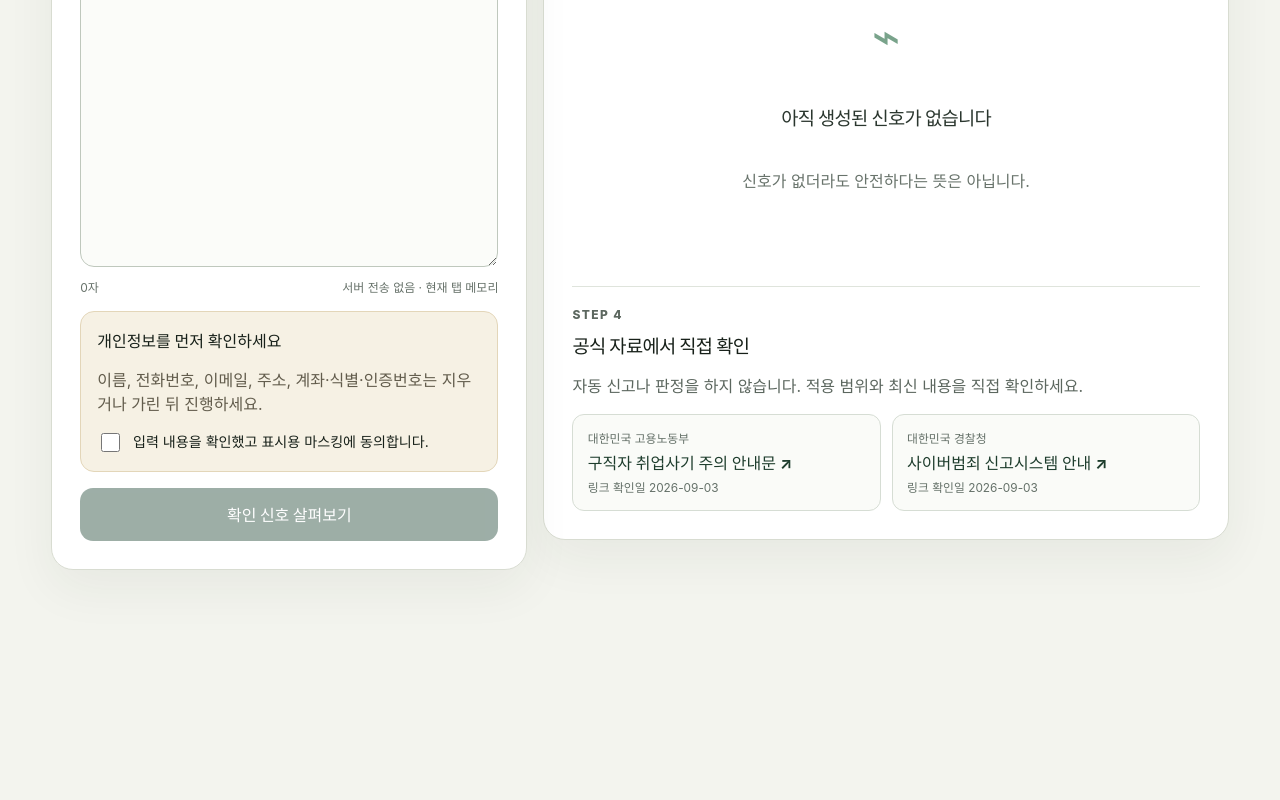
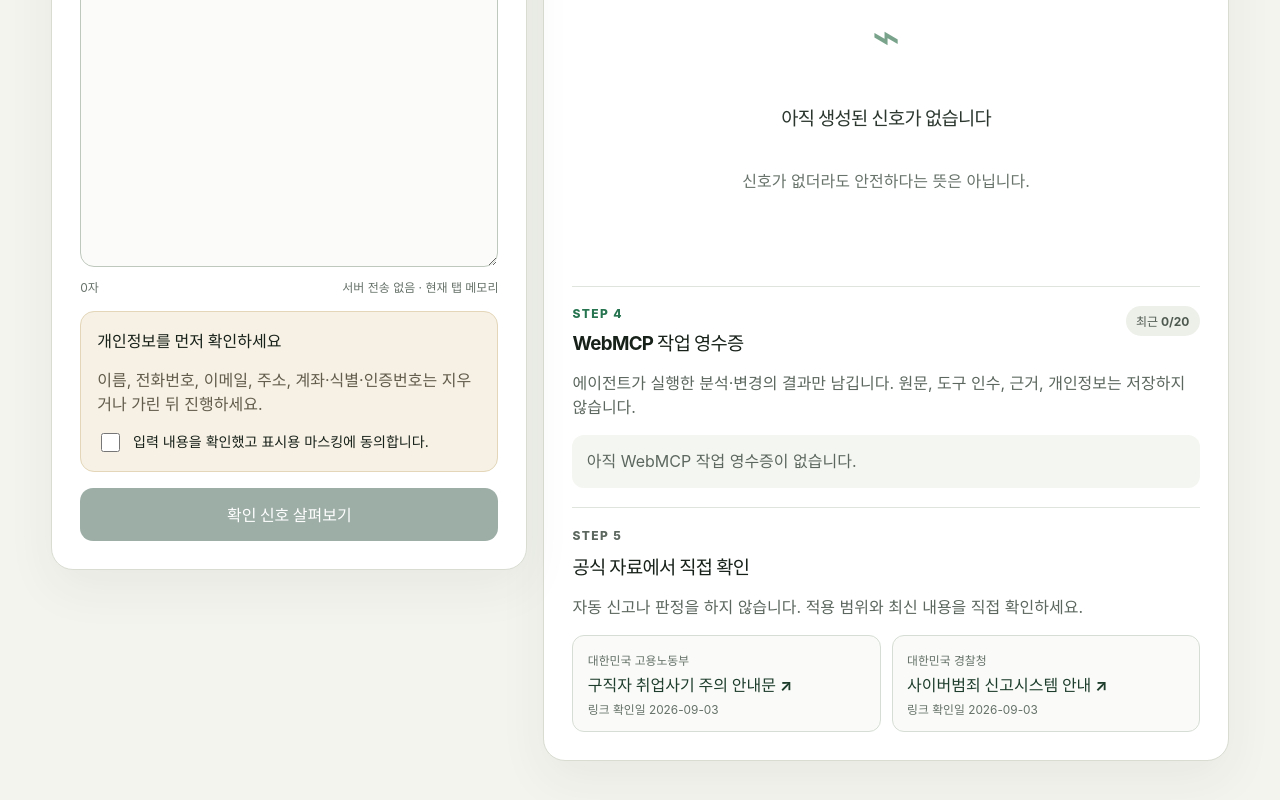
Before and after one commit to kjs844-art/offerproof-webmcp, a React (Vite) app: page / in a window 1280 px wide. Shown: the part 655-1455 px from the top of the page. Before the commit the page ends 1276 px from the top, so only its background shows below. Built offline with nearby package versions, Linux system fonts and the light colour scheme.

Commit message:
Add privacy-safe WebMCP action receipts

```diff
--- a/src/App.tsx
+++ b/src/App.tsx
@@ -7,6 +7,12 @@ import {
   updateOfferText,
   updateVerificationStep,
 } from './domain/caseState';
+import {
+  clearActionReceipts,
+  MAX_ACTION_RECEIPTS,
+  prependActionReceipt,
+  type ActionReceipt,
+} from './domain/actionReceipts';
 import type { OfferCase, OfficialResource, SignalId, VerificationStatus } from './domain/types';
 import { useOfferProofTools, type OfferProofToolApi } from './webmcp/useOfferProofTools';
 
@@ -36,17 +42,31 @@ const OFFICIAL_RESOURCES: OfficialResource[] = [
   },
 ];
 
+const RECEIPT_TIME_FORMAT = new Intl.DateTimeFormat('ko-KR', {
+  hour: '2-digit',
+  minute: '2-digit',
+  second: '2-digit',
+});
+
 function App() {
   const [offerCase, setOfferCase] = useState<OfferCase>(() => createOfferCase());
+  const [actionReceipts, setActionReceipts] = useState<ActionReceipt[]>(() => clearActionReceipts());
   const [notice, setNotice] = useState('제안 원문을 붙여넣고 개인정보를 확인해 주세요.');
   const [previousCase, setPreviousCase] = useState<OfferCase | null>(null);
   const caseRef = useRef(offerCase);
+  const receiptsRef = useRef(actionReceipts);
 
   const commit = (change: (current: OfferCase) => OfferCase) => {
     const next = change(caseRef.current);
     caseRef.current = next;
     setOfferCase(next);
     return next;
+  };
+
+  const recordReceipt = (receipt: ActionReceipt) => {
+    const next = prependActionReceipt(receiptsRef.current, receipt);
+    receiptsRef.current = next;
+    setActionReceipts(next);
   };
 
   const toolApi = useMemo<OfferProofToolApi>(() => ({
@@ -71,6 +91,8 @@ function App() {
       return next;
     },
     getResources: () => OFFICIAL_RESOURCES,
+    getReceipts: () => receiptsRef.current,
+    recordReceipt,
   }), []);
 
   const webMcpStatus = useOfferProofTools(toolApi);
@@ -119,8 +141,11 @@ function App() {
 
   const reset = () => {
     const fresh = createOfferCase();
+    const noReceipts = clearActionReceipts();
     caseRef.current = fresh;
+    receiptsRef.current = noReceipts;
     setOfferCase(fresh);
+    setActionReceipts(noReceipts);
     setPreviousCase(null);
     setNotice('새 검토를 시작했습니다.');
   };
@@ -132,7 +157,7 @@ function App() {
         <div className="topbar-actions">
           <span className={`status-pill status-${webMcpStatus}`}>
             <span aria-hidden="true">●</span>{' '}
-            {webMcpStatus === 'registered' && 'WebMCP 도구 5개 연결됨'}
+            {webMcpStatus === 'registered' && 'WebMCP 도구 6개 연결됨'}
             {webMcpStatus === 'checking' && 'WebMCP 확인 중'}
             {webMcpStatus === 'unsupported' && '수동 모드'}
             {webMcpStatus === 'error' && 'WebMCP 연결 오류'}
@@ -276,8 +301,36 @@ function App() {
               </section>
             )}
 
+            <section className="action-receipts" aria-labelledby="receipts-heading">
+              <div className="subheading-row">
+                <div>
+                  <p className="step-label">STEP 4</p>
+                  <h3 id="receipts-heading">WebMCP 작업 영수증</h3>
+                </div>
+                <span className="receipt-count">최근 {actionReceipts.length}/{MAX_ACTION_RECEIPTS}</span>
+              </div>
+              <p>에이전트가 실행한 분석·변경의 결과만 남깁니다. 원문, 도구 인수, 근거, 개인정보는 저장하지 않습니다.</p>
+              {actionReceipts.length === 0 ? (
+                <p className="receipt-empty">아직 WebMCP 작업 영수증이 없습니다.</p>
+              ) : (
+                <ol className="receipt-list" aria-live="polite">
+                  {actionReceipts.map((receipt) => (
+                    <li className={`receipt-row receipt-${receipt.outcome}`} key={receipt.receiptId}>
+                      <div className="receipt-title-row">
+                        <strong>{receipt.outcome === 'success' ? '적용됨' : '차단됨'}</strong>
+                        <time dateTime={receipt.createdAt}>{RECEIPT_TIME_FORMAT.format(new Date(receipt.createdAt))}</time>
+                      </div>
+                      <code>{receipt.toolName}</code>
+                      <p>{receipt.message}</p>
+                      <small>{receipt.toolClass === 'read' ? '읽기' : receipt.toolClass === 'analysis' ? '분석' : '변경'} · {receipt.caseId} · v{receipt.caseVersion}</small>
+                    </li>
+                  ))}
+                </ol>
+              )}
+            </section>
+
             <section className="resources" aria-labelledby="resources-heading">
-              <p className="step-label">STEP 4</p><h3 id="resources-heading">공식 자료에서 직접 확인</h3>
+              <p className="step-label">STEP 5</p><h3 id="resources-heading">공식 자료에서 직접 확인</h3>
               <p>자동 신고나 판정을 하지 않습니다. 적용 범위와 최신 내용을 직접 확인하세요.</p>
               <div className="resource-list">
                 {OFFICIAL_RESOURCES.map((resource) => (
--- /dev/null
+++ b/src/domain/actionReceipts.ts
@@ -0,0 +1,96 @@
+import type { OfferCase } from './types.ts';
+
+export const MAX_ACTION_RECEIPTS = 20;
+
+export const RECEIPT_TOOL_NAMES = [
+  'get_case_summary',
+  'inspect_offer_signals',
+  'build_verification_plan',
+  'update_verification_step',
+  'get_official_resources',
+] as const;
+
+export type ReceiptToolName = (typeof RECEIPT_TOOL_NAMES)[number];
+export type ReceiptToolClass = 'read' | 'analysis' | 'mutation';
+export type ReceiptOutcome = 'success' | 'blocked';
+
+export interface ActionReceipt {
+  receiptId: string;
+  createdAt: string;
+  toolName: ReceiptToolName;
+  toolClass: ReceiptToolClass;
+  outcome: ReceiptOutcome;
+  caseId: string;
+  caseVersion: number;
+  message: string;
+}
+
+const RECEIPT_COPY: Record<ReceiptToolName, {
+  toolClass: ReceiptToolClass;
+  success: string;
+  blocked: string;
+}> = {
+  get_case_summary: {
+    toolClass: 'read',
+    success: '개인정보 보호 사례 요약을 읽었습니다.',
+    blocked: '사례 요약을 반환하지 않았습니다. 화면의 개인정보 확인 상태를 점검하세요.',
+  },
+  inspect_offer_signals: {
+    toolClass: 'analysis',
+    success: '브라우저 로컬 신호 검사를 완료했습니다.',
+    blocked: '신호 검사를 적용하지 않았습니다. 화면의 개인정보 확인 상태를 점검하세요.',
+  },
+  build_verification_plan: {
+    toolClass: 'mutation',
+    success: '확인 체크리스트 변경을 적용했습니다.',
+    blocked: '체크리스트 변경을 적용하지 않았습니다. 변경 동의와 최신 사례 상태를 확인하세요.',
+  },
+  update_verification_step: {
+    toolClass: 'mutation',
+    success: '확인 항목 상태 변경을 적용했습니다.',
+    blocked: '확인 항목 변경을 적용하지 않았습니다. 변경 동의와 최신 사례 상태를 확인하세요.',
+  },
+  get_official_resources: {
+    toolClass: 'read',
+    success: '사전에 확인한 공식 자료 목록을 읽었습니다.',
+    blocked: '공식 자료 목록을 반환하지 않았습니다.',
+  },
+};
+
+function newReceiptId(): string {
+  if (globalThis.crypto?.randomUUID) return `receipt-${globalThis.crypto.randomUUID()}`;
+  return `receipt-${Date.now().toString(36)}-${Math.random().toString(36).slice(2, 10)}`;
+}
+
+/**
+ * Creates a receipt from allow-listed metadata only. This function intentionally
+ * accepts no raw tool input, offer text, signal evidence, or arbitrary message.
+ */
+export function createActionReceipt(
+  toolName: ReceiptToolName,
+  outcome: ReceiptOutcome,
+  state: Pick<OfferCase, 'caseId' | 'caseVersion'>,
+): ActionReceipt {
+  const copy = RECEIPT_COPY[toolName];
+  return {
+    receiptId: newReceiptId(),
+    createdAt: new Date().toISOString(),
+    toolName,
+    toolClass: copy.toolClass,
+    outcome,
+    caseId: state.caseId,
+    caseVersion: state.caseVersion,
+    message: copy[outcome],
+  };
+}
+
+export function prependActionReceipt(
+  current: readonly ActionReceipt[],
+  receipt: ActionReceipt,
+): ActionReceipt[] {
+  return [receipt, ...current].slice(0, MAX_ACTION_RECEIPTS);
+}
+
+export function clearActionReceipts(): ActionReceipt[] {
+  return [];
+}
--- a/src/styles.css
+++ b/src/styles.css
@@ -83,11 +83,23 @@ dt { color: #59655d; font-size: .78rem; font-weight: 800; }
 dd { margin: 0; line-height: 1.5; }
 .plan-actions { display: grid; grid-template-columns: 1fr auto; gap: 1rem; align-items: center; margin: 1rem 0; }
 .agent-consent { max-width: 220px; }
-.checklist, .resources { margin-top: 1.2rem; padding-top: 1.2rem; border-top: 1px solid #dfe4dc; }
+.checklist, .action-receipts, .resources { margin-top: 1.2rem; padding-top: 1.2rem; border-top: 1px solid #dfe4dc; }
 .verification-row { display: flex; gap: .75rem; align-items: flex-start; padding: .8rem; margin-top: .55rem; border: 1px solid #dbe0d8; border-radius: 12px; cursor: pointer; }
 .verification-row.is-done { background: #edf7f0; color: #526158; text-decoration: line-through; }
 .verification-row.is-stale { opacity: .62; cursor: not-allowed; }
 .verification-row small { display: block; margin-top: 3px; color: #704b00; font-size: .75rem; text-decoration: none; }
+.action-receipts > p { color: #5c675f; line-height: 1.5; }
+.receipt-count { flex: 0 0 auto; border-radius: 999px; padding: .4rem .65rem; background: #edf0e9; color: #4e594f; font-size: .75rem; font-weight: 750; }
+.receipt-empty { margin: .75rem 0 0; padding: .9rem; border-radius: 12px; background: #f4f6f1; }
+.receipt-list { display: grid; gap: .65rem; max-height: 25rem; margin: .8rem 0 0; padding: 0; overflow-y: auto; list-style: none; }
+.receipt-row { padding: .85rem; border: 1px solid #d8dcd1; border-left-width: 4px; border-radius: 12px; background: #fcfdfa; }
+.receipt-row.receipt-success { border-left-color: #2c8457; }
+.receipt-row.receipt-blocked { border-left-color: #b97622; background: #fffaf0; }
+.receipt-title-row { display: flex; justify-content: space-between; gap: .75rem; align-items: center; }
+.receipt-title-row time, .receipt-row small { color: #667169; font-size: .74rem; }
+.receipt-row code { display: block; margin-top: .35rem; color: #315d48; font-size: .76rem; overflow-wrap: anywhere; }
+.receipt-row p { margin: .45rem 0; line-height: 1.45; }
+.receipt-row small { display: block; overflow-wrap: anywhere; }
 .resources > p { color: #5c675f; line-height: 1.5; }
 .resource-list { display: grid; grid-template-columns: repeat(2, 1fr); gap: .7rem; }
 .resource-list a { display: flex; flex-direction: column; gap: .25rem; padding: .9rem; border: 1px solid #d6ddd4; border-radius: 12px; color: #1e3d2d; text-decoration: none; background: #fafbf8; }
--- a/src/webmcp/useOfferProofTools.ts
+++ b/src/webmcp/useOfferProofTools.ts
@@ -1,4 +1,10 @@
 import { useEffect, useState } from 'react';
+import {
+  createActionReceipt,
+  type ActionReceipt,
+  type ReceiptOutcome,
+  type ReceiptToolName,
+} from '../domain/actionReceipts.ts';
 import { SIGNAL_IDS, type OfferCase, type OfficialResource, type SignalId, type VerificationStatus } from '../domain/types.ts';
 
 type JsonSchema = Record<string, unknown>;
@@ -33,6 +39,8 @@ export interface OfferProofToolApi {
   buildPlan: (caseId: string, expectedVersion: number, signalIds?: SignalId[]) => OfferCase;
   updateStep: (caseId: string, stepId: string, status: VerificationStatus, expectedVersion: number) => OfferCase;
   getResources: () => OfficialResource[];
+  getReceipts: () => ActionReceipt[];
+  recordReceipt: (receipt: ActionReceipt) => void;
 }
 
 export type WebMcpStatus = 'checking' | 'registered' | 'unsupported' | 'error';
@@ -77,6 +85,15 @@ function requirePrivacy(state: OfferCase): void {
   }
 }
 
+function recordOutcome(
+  api: OfferProofToolApi,
+  toolName: ReceiptToolName,
+  outcome: ReceiptOutcome,
+  state: Pick<OfferCase, 'caseId' | 'caseVersion'> = api.getState(),
+): void {
+  api.recordReceipt(createActionReceipt(toolName, outcome, state));
+}
+
 export function createOfferProofTools(api: OfferProofToolApi): WebMcpTool[] {
   return [
     {
@@ -88,6 +105,7 @@ export function createOfferProofTools(api: OfferProofToolApi): WebMcpTool[] {
         try {
           const state = api.getState();
           requirePrivacy(state);
+          recordOutcome(api, 'get_case_summary', 'success', state);
           return ok(`현재 사례는 v${state.caseVersion}이며 확인 신호 ${state.signals.length}개가 있습니다.`, {
             ok: true,
             caseId: state.caseId,
@@ -99,6 +117,7 @@ export function createOfferProofTools(api: OfferProofToolApi): WebMcpTool[] {
             verificationSteps: state.verificationSteps,
           });
         } catch (error) {
+          recordOutcome(api, 'get_case_summary', 'blocked');
           return failure(error);
         }
       },
@@ -111,6 +130,7 @@ export function createOfferProofTools(api: OfferProofToolApi): WebMcpTool[] {
       execute: () => {
         try {
           const state = api.inspect();
+          recordOutcome(api, 'inspect_offer_signals', 'success', state);
           return ok(`확인이 필요한 신호 ${state.signals.length}개를 찾았습니다. 이는 사기 또는 안전 판정이 아닙니다.`, {
             ok: true,
             caseId: state.caseId,
@@ -119,6 +139,7 @@ export function createOfferProofTools(api: OfferProofToolApi): WebMcpTool[] {
             signals: state.signals,
           });
         } catch (error) {
+          recordOutcome(api, 'inspect_offer_signals', 'blocked');
           return failure(error);
         }
       },
@@ -147,6 +168,7 @@ export function createOfferProofTools(api: OfferProofToolApi): WebMcpTool[] {
           if (typeof input.caseId !== 'string') throw new Error('INVALID_INPUT: caseId가 필요합니다.');
           if (!Number.isInteger(input.expectedVersion)) throw new Error('INVALID_INPUT: expectedVersion 정수가 필요합니다.');
           const state = api.buildPlan(input.caseId, input.expectedVersion as number, asSignalIds(input.signalIds));
+          recordOutcome(api, 'build_verification_plan', 'success', state);
           return ok(`확인 체크리스트 ${state.verificationSteps.length}개를 만들었습니다.`, {
             ok: true,
             caseId: state.caseId,
@@ -155,6 +177,7 @@ export function createOfferProofTools(api: OfferProofToolApi): WebMcpTool[] {
             verificationSteps: state.verificationSteps,
           });
         } catch (error) {
+          recordOutcome(api, 'build_verification_plan', 'blocked');
           return failure(error);
         }
       },
@@ -186,6 +209,7 @@ export function createOfferProofTools(api: OfferProofToolApi): WebMcpTool[] {
           if (input.status !== 'todo' && input.status !== 'done') throw new Error('status는 todo 또는 done이어야 합니다.');
           if (!Number.isInteger(input.expectedVersion)) throw new Error('INVALID_INPUT: expectedVersion 정수가 필요합니다.');
           const state = api.updateStep(input.caseId, input.stepId, input.status, input.expectedVersion as number);
+          recordOutcome(api, 'update_verification_step', 'success', state);
           return ok('확인 항목 상태를 변경했습니다.', {
             ok: true,
             caseId: state.caseId,
@@ -194,6 +218,7 @@ export function createOfferProofTools(api: OfferProofToolApi): WebMcpTool[] {
             changedFields: ['status'],
           });
         } catch (error) {
+          recordOutcome(api, 'update_verification_step', 'blocked');
           return failure(error);
         }
       },
@@ -204,10 +229,29 @@ export function createOfferProofTools(api: OfferProofToolApi): WebMcpTool[] {
       inputSchema: EMPTY_SCHEMA,
       annotations: { readOnlyHint: true, untrustedContentHint: false },
       execute: () => {
-        const resources = api.getResources();
-        return ok(`공식 확인 자료 ${resources.length}개를 반환합니다. 사용자가 직접 열고 적용 범위를 판단해야 합니다.`, {
+        try {
+          const resources = api.getResources();
+          recordOutcome(api, 'get_official_resources', 'success');
+          return ok(`공식 확인 자료 ${resources.length}개를 반환합니다. 사용자가 직접 열고 적용 범위를 판단해야 합니다.`, {
+            ok: true,
+            resources,
+          });
+        } catch (error) {
+          recordOutcome(api, 'get_official_resources', 'blocked');
+          return failure(error);
+        }
+      },
+    },
+    {
+      name: 'get_action_receipts',
+      description: '최근 WebMCP 분석·변경 작업의 개인정보 보호 영수증을 최신순으로 읽습니다. 원문, 도구 인수, 근거는 반환하지 않습니다.',
+      inputSchema: EMPTY_SCHEMA,
+      annotations: { readOnlyHint: true, untrustedContentHint: false },
+      execute: () => {
+        const receipts = api.getReceipts().map((receipt) => ({ ...receipt }));
+        return ok(`최근 WebMCP 작업 영수증 ${receipts.length}개를 반환합니다.`, {
           ok: true,
-          resources,
+          receipts,
         });
       },
     },
```
Also changed, not shown: 3 other files (tests, documents, lock files or other folders).
